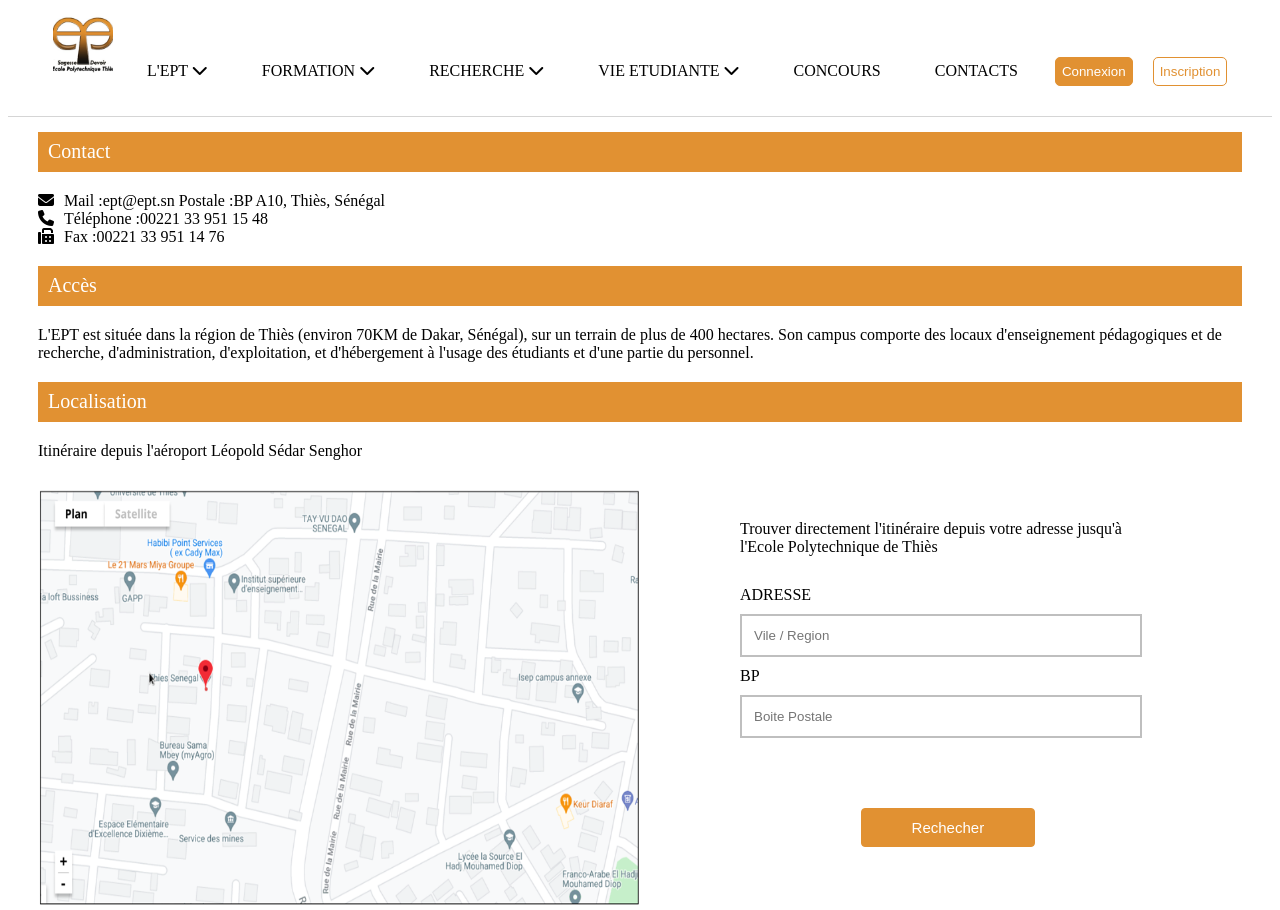
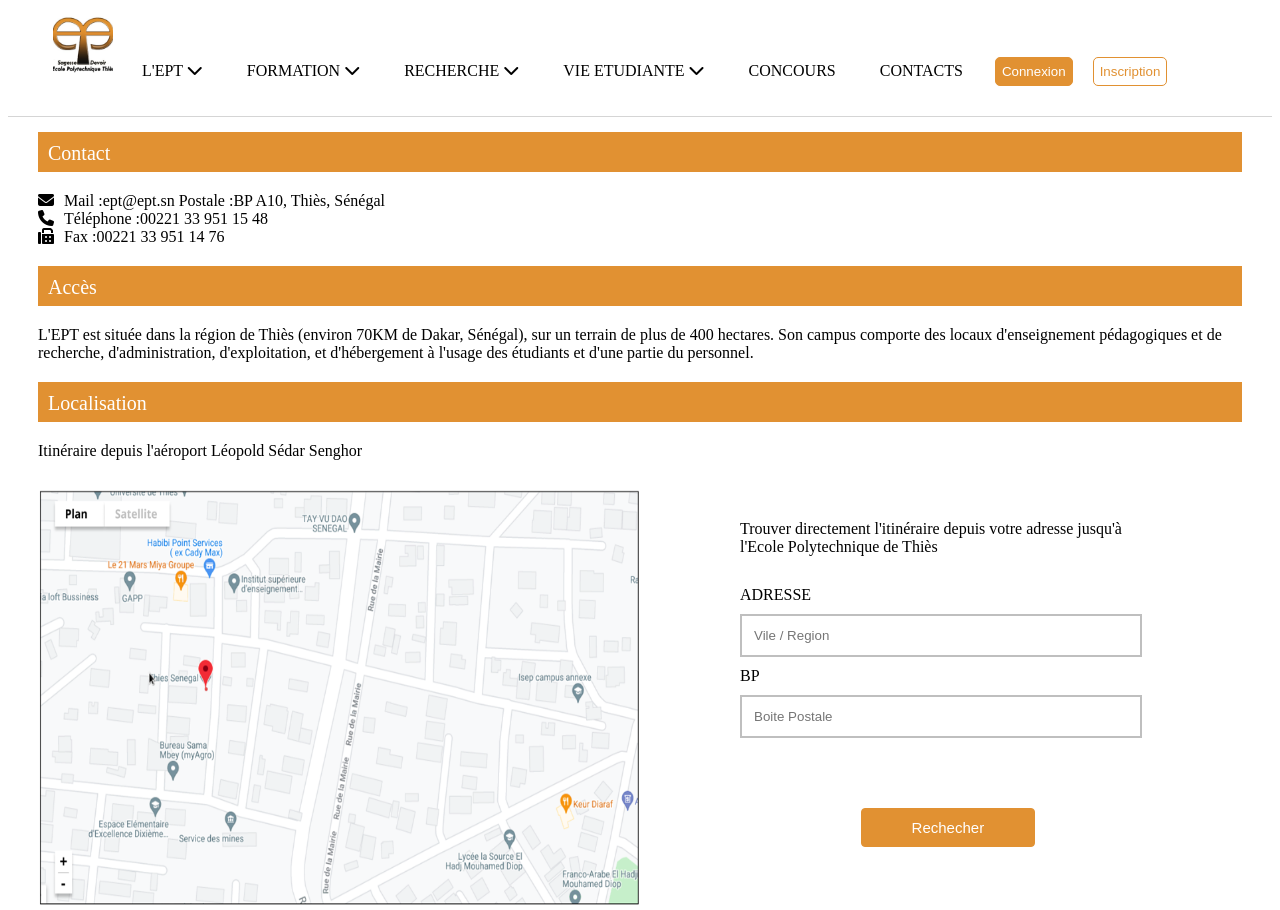
Before and after one commit to FallouNgom04/Projet-EPT, a plain HTML site: page index.html in a window 1280 px wide. Shown: the top 910 px of the page. Drawn offline with Linux system fonts and the light colour scheme.

Commit message:
Mise à jour du CSS

```diff
--- a/style.css
+++ b/style.css
@@ -6,14 +6,14 @@
 }
 .entete div {
     display: inline-block;
-    margin: 8px 10px;
+    margin: 10px;
     font-size: 20px;
 }
 
 .nav-item {
     display: inline-block;
     cursor: pointer;
-    margin: 10px 25px;
+    margin: 10px 20px;
     padding-bottom: 10px;
     position: relative; /* Position relative for dropdown */
 }
@@ -42,6 +42,7 @@
     display: flex;
     justify-content: flex-end;
     align-items: center;
+
 }
 .logo {
     width: 70px;
@@ -51,7 +52,6 @@
     display: flex;
     justify-content: space-between;
     align-items: center;
-    margin: 0 20px;
     padding: 10px;
     color: black;
     font-size: 15px;
```
Also changed, not shown: index.html (+4 -0 lines).
